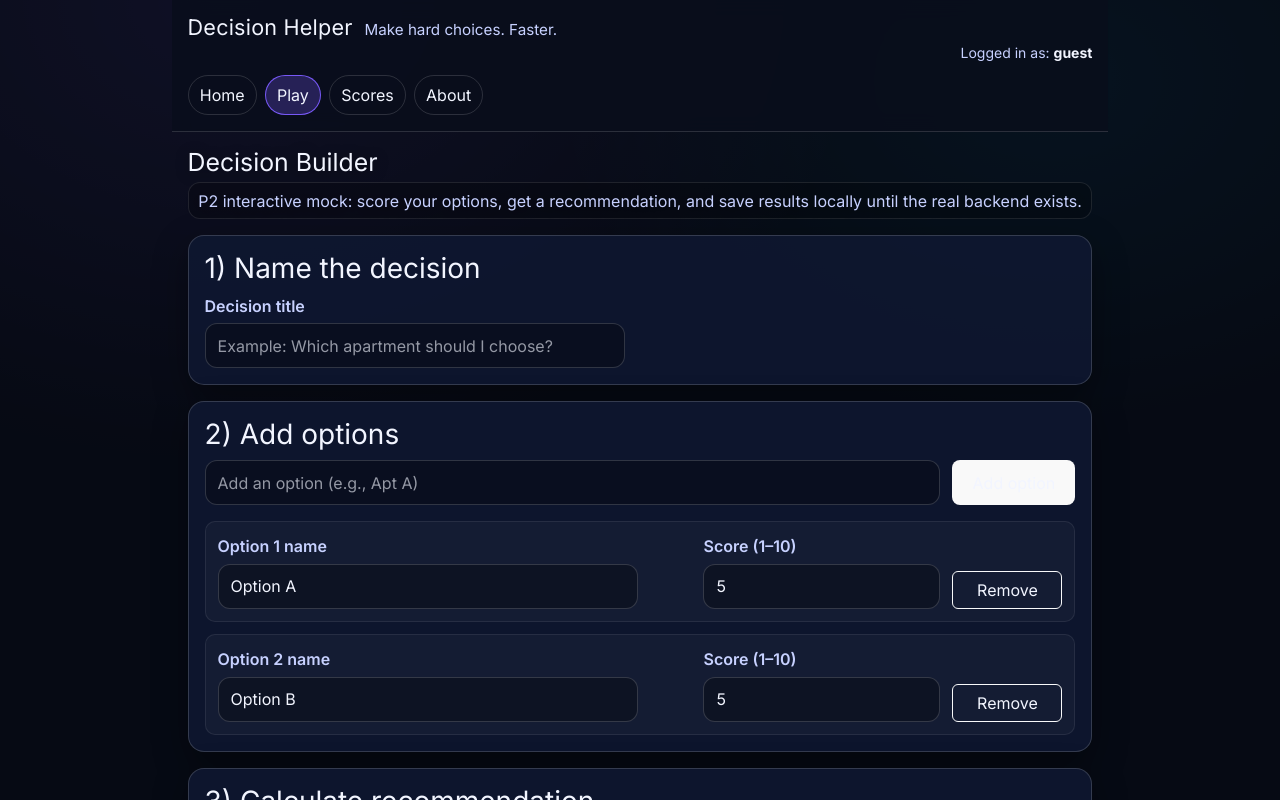
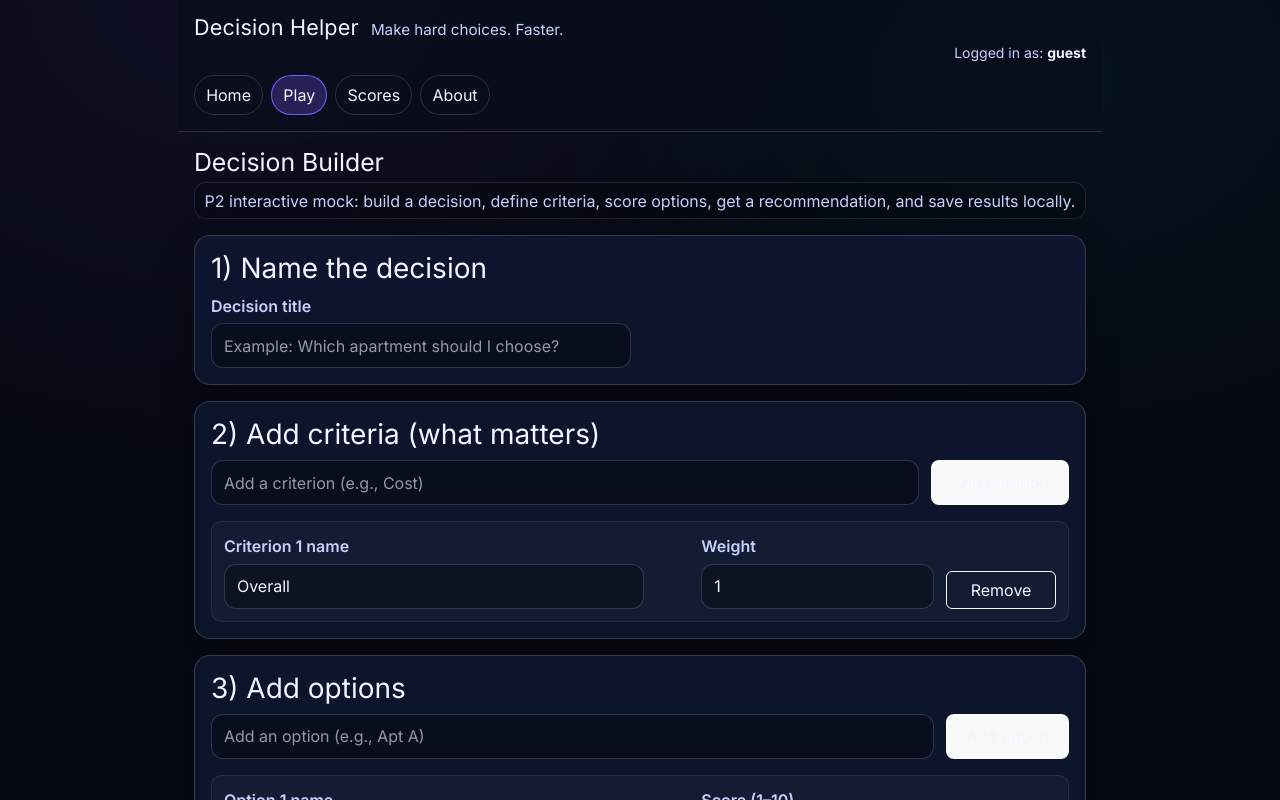
Before and after one commit to aztyler77-ux/startup, a React (Vite) app in the folder react/: page /play in a window 1280 px wide. Shown: the top 800 px of the page. Built offline with nearby package versions, Linux system fonts and the light colour scheme.

Commit message:
feat(play): add criteria list and weights (prep for scoring grid)

```diff
--- a/react/src/views/Play.jsx
+++ b/react/src/views/Play.jsx
@@ -22,49 +22,99 @@ function safeWriteJson(key, value) {
   }
 }
 
+function makeId() {
+  return crypto.randomUUID ? crypto.randomUUID() : `${Date.now()}-${Math.random()}`;
+}
+
 function makeOption(name = "") {
   return {
-    id: crypto.randomUUID ? crypto.randomUUID() : `${Date.now()}-${Math.random()}`,
+    id: makeId(),
     name,
     score: 5,
   };
 }
 
+function makeCriterion(name = "") {
+  return {
+    id: makeId(),
+    name,
+    weight: 1,
+  };
+}
+
 export default function Play() {
-  const initialDraft = useMemo(
-    () =>
-      safeReadJson(DRAFT_KEY, {
-        decisionTitle: "",
-        options: [makeOption("Option A"), makeOption("Option B")],
-      }),
-    [],
-  );
+  const initialDraft = useMemo(() => {
+    const raw = safeReadJson(DRAFT_KEY, null);
+
+    // Backward-compatible draft shape
+    const base = raw && typeof raw === "object" ? raw : null;
+
+    const decisionTitle = base?.decisionTitle ?? "";
+    const options =
+      Array.isArray(base?.options) && base.options.length >= 2
+        ? base.options.map((opt) => ({
+            id: opt.id || makeId(),
+            name: opt.name || "",
+            score: Number.isFinite(Number(opt.score)) ? Number(opt.score) : 5,
+          }))
+        : [makeOption("Option A"), makeOption("Option B")];
+
+    const criteria =
+      Array.isArray(base?.criteria) && base.criteria.length >= 1
+        ? base.criteria.map((c) => ({
+            id: c.id || makeId(),
+            name: String(c.name || "").trim() || "Criterion",
+            weight: Number.isFinite(Number(c.weight)) ? Number(c.weight) : 1,
+          }))
+        : [makeCriterion("Overall")];
+
+    return { decisionTitle, options, criteria };
+  }, []);
 
   const [decisionTitle, setDecisionTitle] = useState(initialDraft.decisionTitle || "");
-  const [options, setOptions] = useState(
-    Array.isArray(initialDraft.options) && initialDraft.options.length >= 2
-      ? initialDraft.options.map((opt) => ({
-          id: opt.id || makeOption().id,
-          name: opt.name || "",
-          score: Number.isFinite(Number(opt.score)) ? Number(opt.score) : 5,
-        }))
-      : [makeOption("Option A"), makeOption("Option B")],
-  );
+  const [criteria, setCriteria] = useState(initialDraft.criteria);
+  const [options, setOptions] = useState(initialDraft.options);
 
+  const [newCriterionName, setNewCriterionName] = useState("");
   const [newOptionName, setNewOptionName] = useState("");
   const [errorMsg, setErrorMsg] = useState("");
   const [result, setResult] = useState(null);
   const [saveMsg, setSaveMsg] = useState("");
 
   useEffect(() => {
-    safeWriteJson(DRAFT_KEY, { decisionTitle, options });
-  }, [decisionTitle, options]);
+    safeWriteJson(DRAFT_KEY, { decisionTitle, criteria, options });
+  }, [decisionTitle, criteria, options]);
 
   // Clear stale recommendation when inputs change
   useEffect(() => {
     setResult(null);
     setSaveMsg("");
-  }, [decisionTitle, options]);
+  }, [decisionTitle, criteria, options]);
+
+  function addCriterion() {
+    const cleaned = newCriterionName.trim();
+    if (!cleaned) {
+      setErrorMsg("Enter a name before adding a criterion.");
+      return;
+    }
+    setCriteria((prev) => [...prev, makeCriterion(cleaned)]);
+    setNewCriterionName("");
+    setErrorMsg("");
+  }
+
+  function updateCriterion(id, patch) {
+    setCriteria((prev) => prev.map((c) => (c.id === id ? { ...c, ...patch } : c)));
+  }
+
+  function removeCriterion(id) {
+    setCriteria((prev) => {
+      if (prev.length <= 1) {
+        setErrorMsg("Keep at least one criterion.");
+        return prev;
+      }
+      return prev.filter((c) => c.id !== id);
+    });
+  }
 
   function addOption() {
     const cleaned = newOptionName.trim();
@@ -89,16 +139,20 @@ export default function Play() {
   }
 
   function updateOption(id, patch) {
-    setOptions((prev) =>
-      prev.map((opt) => (opt.id === id ? { ...opt, ...patch } : opt)),
-    );
+    setOptions((prev) => prev.map((opt) => (opt.id === id ? { ...opt, ...patch } : opt)));
   }
 
   function calculateRecommendation() {
     setSaveMsg("");
     setErrorMsg("");
 
-    const normalized = options.map((opt) => ({
+    const normalizedCriteria = criteria.map((c) => ({
+      ...c,
+      name: String(c.name || "").trim(),
+      weight: Number(c.weight),
+    }));
+
+    const normalizedOptions = options.map((opt) => ({
       ...opt,
       name: String(opt.name || "").trim(),
       score: Number(opt.score),
@@ -109,27 +163,39 @@ export default function Play() {
       return;
     }
 
-    if (normalized.length < 2) {
+    if (normalizedCriteria.length < 1) {
+      setErrorMsg("Add at least one criterion.");
+      return;
+    }
+
+    if (normalizedCriteria.some((c) => !c.name)) {
+      setErrorMsg("Every criterion needs a name.");
+      return;
+    }
+
+    if (normalizedCriteria.some((c) => Number.isNaN(c.weight) || c.weight < 0)) {
+      setErrorMsg("Criterion weights must be 0 or greater.");
+      return;
+    }
+
+    if (normalizedOptions.length < 2) {
       setErrorMsg("Add at least two options.");
       return;
     }
 
-    if (normalized.some((opt) => !opt.name)) {
+    if (normalizedOptions.some((opt) => !opt.name)) {
       setErrorMsg("Every option needs a name.");
       return;
     }
 
-    if (
-      normalized.some(
-        (opt) =>
-          Number.isNaN(opt.score) || opt.score < 1 || opt.score > 10,
-      )
-    ) {
+    if (normalizedOptions.some((opt) => Number.isNaN(opt.score) || opt.score < 1 || opt.score > 10)) {
       setErrorMsg("Scores must be numbers from 1 to 10.");
       return;
     }
 
-    const ranked = [...normalized].sort((a, b) => b.score - a.score);
+    // NOTE: For now this uses the single option score.
+    // Next commit will switch to option-by-criterion scoring.
+    const ranked = [...normalizedOptions].sort((a, b) => b.score - a.score);
     const winner = ranked[0];
     const runnerUp = ranked[1];
     const margin = runnerUp ? winner.score - runnerUp.score : winner.score;
@@ -146,7 +212,7 @@ export default function Play() {
     setResult(nextResult);
 
     const historyRecord = {
-      id: crypto.randomUUID ? crypto.randomUUID() : `${Date.now()}-${Math.random()}`,
+      id: makeId(),
       title: nextResult.title,
       winner: winner.name,
       winnerScore: winner.score,
@@ -164,7 +230,9 @@ export default function Play() {
 
   function resetBuilder() {
     setDecisionTitle("");
+    setCriteria([makeCriterion("Overall")]);
     setOptions([makeOption("Option A"), makeOption("Option B")]);
+    setNewCriterionName("");
     setNewOptionName("");
     setErrorMsg("");
     setResult(null);
@@ -180,7 +248,7 @@ export default function Play() {
     <>
       <h2 className="page-title">Decision Builder</h2>
       <p className="page-subtitle">
-        P2 interactive mock: score your options, get a recommendation, and save results locally until the real backend exists.
+        P2 interactive mock: build a decision, define criteria, score options, get a recommendation, and save results locally.
       </p>
 
       <div className="cardish" style={{ marginBottom: "1rem" }}>
@@ -198,7 +266,84 @@ export default function Play() {
       </div>
 
       <div className="cardish" style={{ marginBottom: "1rem" }}>
-        <h3 style={{ marginTop: 0 }}>2) Add options</h3>
+        <h3 style={{ marginTop: 0 }}>2) Add criteria (what matters)</h3>
+
+        <div style={{ display: "flex", gap: ".75rem", flexWrap: "wrap", marginBottom: "1rem" }}>
+          <input
+            type="text"
+            placeholder="Add a criterion (e.g., Cost)"
+            value={newCriterionName}
+            onChange={(e) => setNewCriterionName(e.target.value)}
+            onKeyDown={(e) => {
+              if (e.key === "Enter") {
+                e.preventDefault();
+                addCriterion();
+              }
+            }}
+            style={{ flex: "1 1 260px" }}
+          />
+          <button type="button" onClick={addCriterion}>
+            Add criterion
+          </button>
+        </div>
+
+        <div style={{ display: "grid", gap: ".75rem" }}>
+          {criteria.map((c, index) => (
+            <div
+              key={c.id}
+              style={{
+                display: "grid",
+                gridTemplateColumns: "1.5fr .75fr auto",
+                gap: ".75rem",
+                alignItems: "end",
+                padding: ".75rem",
+                borderRadius: "10px",
+                border: "1px solid rgba(255,255,255,.08)",
+                background: "rgba(255,255,255,.03)",
+              }}
+            >
+              <div>
+                <label htmlFor={`crit-name-${c.id}`} style={{ display: "block", marginBottom: ".35rem" }}>
+                  Criterion {index + 1} name
+                </label>
+                <input
+                  id={`crit-name-${c.id}`}
+                  type="text"
+                  value={c.name}
+                  onChange={(e) => updateCriterion(c.id, { name: e.target.value })}
+                  placeholder={`Criterion ${index + 1}`}
+                />
+              </div>
+
+              <div>
+                <label htmlFor={`crit-weight-${c.id}`} style={{ display: "block", marginBottom: ".35rem" }}>
+                  Weight
+                </label>
+                <input
+                  id={`crit-weight-${c.id}`}
+                  type="number"
+                  min="0"
+                  step="1"
+                  value={c.weight}
+                  onChange={(e) => updateCriterion(c.id, { weight: e.target.value })}
+                />
+              </div>
+
+              <button
+                type="button"
+                className="btn btn-outline-light"
+                onClick={() => removeCriterion(c.id)}
+                style={{ minWidth: "110px" }}
+              >
+                Remove
+              </button>
+            </div>
+          ))}
+        </div>
+      </div>
+
+      <div className="cardish" style={{ marginBottom: "1rem" }}>
+        <h3 style={{ marginTop: 0 }}>3) Add options</h3>
 
         <div style={{ display: "flex", gap: ".75rem", flexWrap: "wrap", marginBottom: "1rem" }}>
           <input
@@ -276,7 +421,7 @@ export default function Play() {
       </div>
 
       <div className="cardish" style={{ marginBottom: "1rem" }}>
-        <h3 style={{ marginTop: 0 }}>3) Calculate recommendation</h3>
+        <h3 style={{ marginTop: 0 }}>4) Calculate recommendation</h3>
 
         {errorMsg ? (
           <div role="alert" style={{ color: "#ffb4b4", marginBottom: ".75rem" }}>
@@ -284,11 +429,7 @@ export default function Play() {
           </div>
         ) : null}
 
-        {saveMsg ? (
-          <div style={{ color: "#b7ffb7", marginBottom: ".75rem" }}>
-            {saveMsg}
-          </div>
-        ) : null}
+        {saveMsg ? <div style={{ color: "#b7ffb7", marginBottom: ".75rem" }}>{saveMsg}</div> : null}
 
         <div style={{ display: "flex", gap: ".75rem", flexWrap: "wrap" }}>
           <button type="button" onClick={calculateRecommendation}>
@@ -304,8 +445,7 @@ export default function Play() {
         <div className="cardish">
           <h3 style={{ marginTop: 0 }}>Recommendation</h3>
           <p style={{ marginBottom: ".5rem" }}>
-            For <strong>{result.title}</strong>, the top option is{" "}
-            <strong>{result.winner.name}</strong> with a score of{" "}
+            For <strong>{result.title}</strong>, the top option is <strong>{result.winner.name}</strong> with a score of{" "}
             <strong>{result.winner.score}</strong>.
           </p>
 
```
